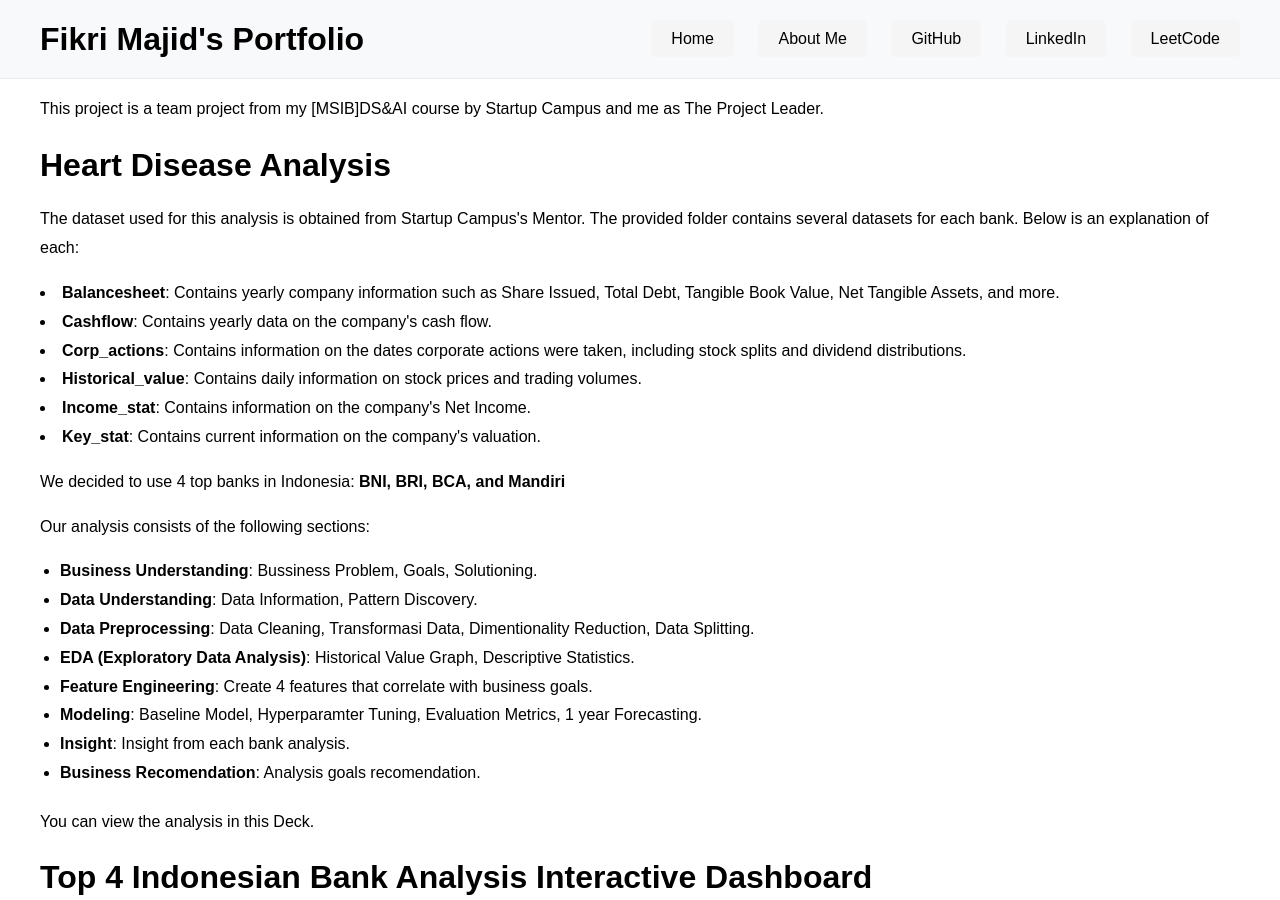
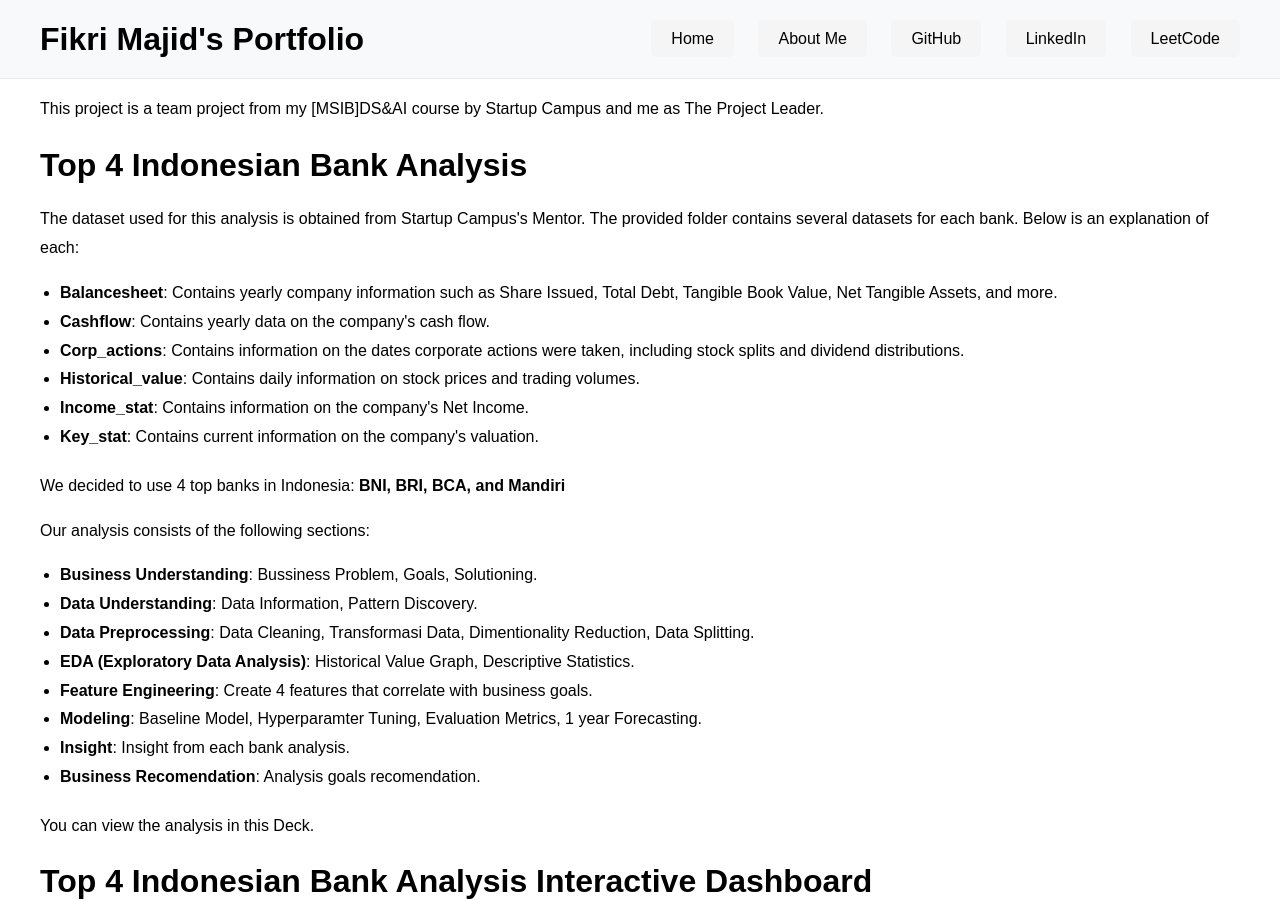
Before and after one commit to WahyuTomo14/portfolio_wahyu, a Jekyll site: the page built from projects/Top4Bank.html, in a window 1280 px wide and 900 px high. Built offline with Jekyll 4.4.1, drawn with Linux system fonts in a browser that asks for light colours; a script that is not in the unit is left out.

Commit message:
fixing alignment

```diff
--- a/projects/Top4Bank.html
+++ b/projects/Top4Bank.html
@@ -4,15 +4,16 @@
 ---
 <p>This project is a team project from my [MSIB]DS&AI course by Startup Campus and me as The Project Leader.</p>
 
-<h1>Heart Disease Analysis</h1>
+<h1>Top 4 Indonesian Bank Analysis</h1>
 <p>The dataset used for this analysis is obtained from Startup Campus's Mentor. The provided folder contains several datasets for each bank. Below is an explanation of each:
-
+<ul>
     <li><strong>Balancesheet</strong>: Contains yearly company information such as Share Issued, Total Debt, Tangible Book Value, Net Tangible Assets, and more.</li>
     <li><strong>Cashflow</strong>: Contains yearly data on the company's cash flow.</li>
     <li><strong>Corp_actions</strong>: Contains information on the dates corporate actions were taken, including stock splits and dividend distributions.</li>
     <li><strong>Historical_value</strong>: Contains daily information on stock prices and trading volumes.</li>
     <li><strong>Income_stat</strong>: Contains information on the company's Net Income.</li>
     <li><strong>Key_stat</strong>: Contains current information on the company's valuation.</li>
+</ul>
 
 <p>We decided to use 4 top banks in Indonesia: <strong>BNI, BRI, BCA, and Mandiri</strong></p>
 
```
